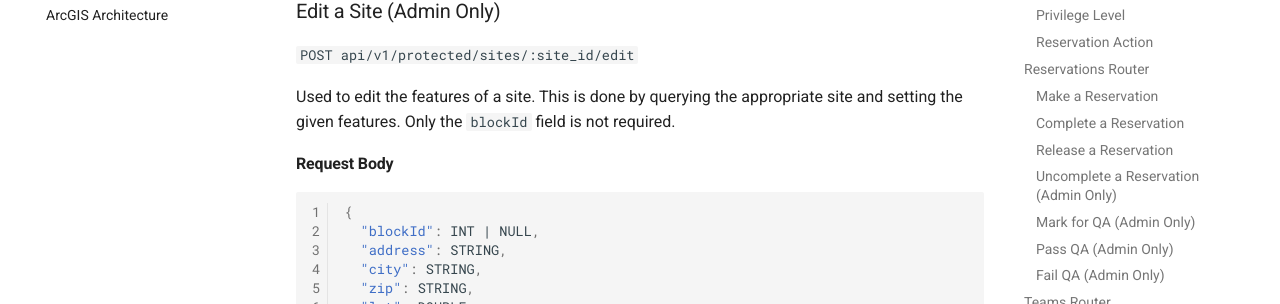
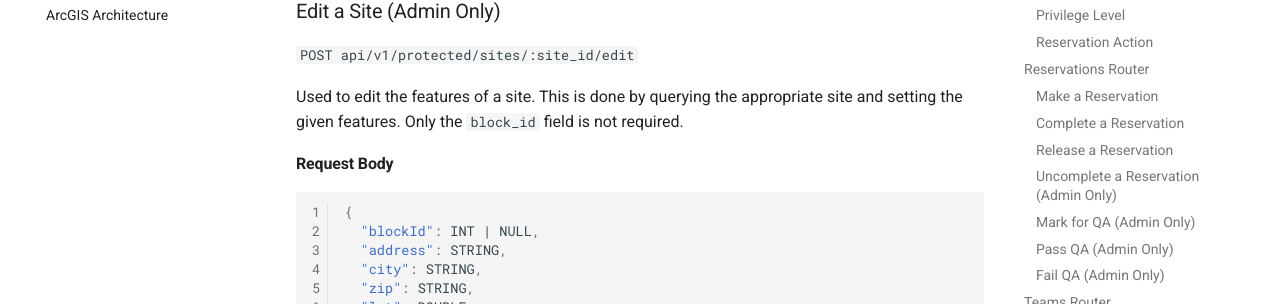
Before and after one commit to Code-4-Community/c4c-dev-docs, an MkDocs documentation site: the page built from docs/sftt/sftt-api-spec.md, in a window 1280 px wide and 900 px high, scrolled down 39990 px. Shown: the part 147-451 px from the top of the window. Built offline with MkDocs 1.6.1 and Material for MkDocs 9.7.7, drawn with Linux system fonts in a browser that asks for light colours; comment, search, counter and statistics services are not loaded.

Commit message:
Change blockId to block_id

```diff
--- a/docs/sftt/sftt-api-spec.md
+++ b/docs/sftt/sftt-api-spec.md
@@ -1826,7 +1826,7 @@ If the id specified is invalid. An invalid id is a non-existent id or the id of
 
 `POST api/v1/protected/sites/:site_id/edit`
 
-Used to edit the features of a site. This is done by querying the appropriate site and setting the given features. Only the `blockId` field is not required.
+Used to edit the features of a site. This is done by querying the appropriate site and setting the given features. Only the `block_id` field is not required.
 
 #### Request Body
 
```
